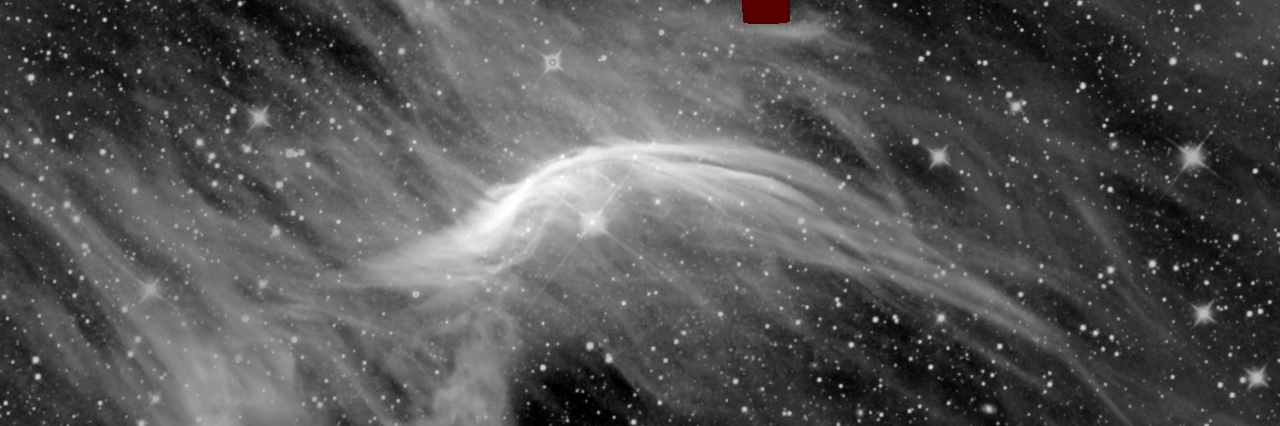
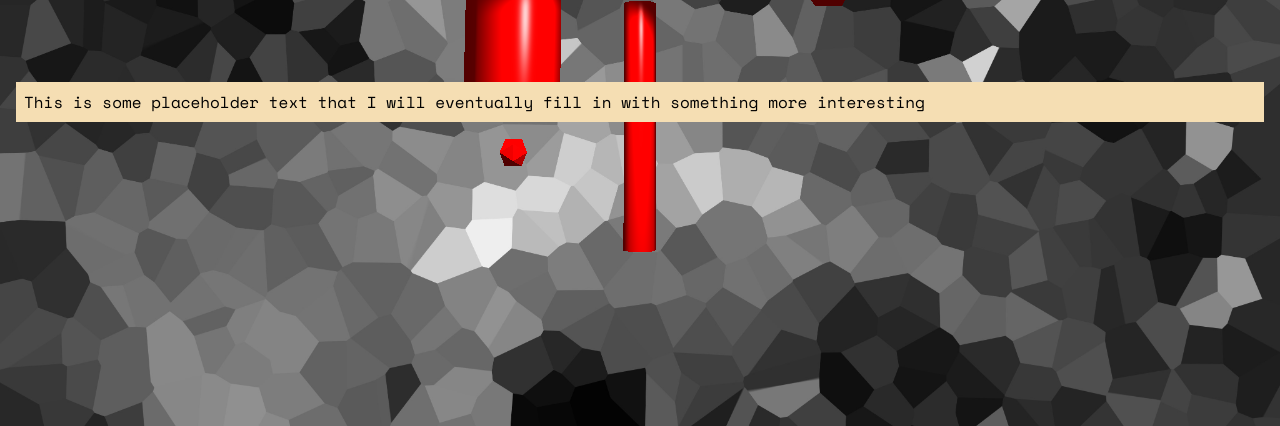
Before and after one commit to blakeface/dat-webgl, a website built with Parcel: page src/index.html in a window 1280 px wide. Shown: the part 390-816 px from the top of the page. Built offline with nearby package versions, Linux system fonts and the light colour scheme; what three-orbit-controls would draw is missing.

Commit message:
added random shapes

```diff
--- a/package.json
+++ b/package.json
@@ -20,6 +20,7 @@
   "author": "Blake Netzeband <blake.netzeband@gmail.com> (https://www.blakenetzeband.com)",
   "license": "ISC",
   "dependencies": {
+    "assets": "^3.0.0",
     "bulma": "^0.7.1",
     "dat": "^13.11.4",
     "node-sass": "^4.9.3",
--- a/src/index.html
+++ b/src/index.html
@@ -5,12 +5,13 @@
 	<meta name="viewport" content="width=device-width, initial-scale=1.0">
 	<meta http-equiv="X-UA-Compatible" content="IE=edge">
 	<link rel="stylesheet" href="style.css">
-	<title>WELCOME TO THE UNIVERSE!</title>
+	<link href="https://fonts.googleapis.com/css?family=Bungee+Shade|Space+Mono" rel="stylesheet">
+	<title>WELCOME TO THE DWEB!</title>
 </head>
 
 <body>
 	<section>
-		<h1>Welcome to KO</h1>
+		<h1>Welcome to The Distributed Web</h1>
 		<p>This is some placeholder text that I will eventually fill in with something more interesting</p>
 	</section>
 
--- a/src/index.js
+++ b/src/index.js
@@ -1,5 +1,4 @@
 import { dat } from './js/dat'
 import { threeScene } from './js/scene'
 
-dat()
-threeScene()
+threeScene(dat.downloads)
--- a/src/js/dat.js
+++ b/src/js/dat.js
@@ -1,6 +1,7 @@
-export function dat() {
-	let datPoints = 2
-	const datUrl = 'dat://3167d872cec0d2896009a4156409b9e1ce89638d030c42be7c4be02f4e967bf7/'
+export const dat = {
+	downloads: 5,
+	datUrl: 'dat://3167d872cec0d2896009a4156409b9e1ce89638d030c42be7c4be02f4e967bf7/',
+	getDatArchive: function() {
 		try	{
 			const archive = new DatArchive(datUrl)
 			const stat = archive.stat('/index.html')
@@ -9,4 +10,5 @@ export function dat() {
 			console.log(`Want to see something cool? Try this out over the dat protocol: ${datUrl}`)
 			console.log(`learn more at https://datproject.org/`)
 		}
+	},
 }
--- a/src/js/scene.js
+++ b/src/js/scene.js
@@ -3,19 +3,38 @@ import OrbitControls from 'three-orbit-controls'
 const orbitControls = OrbitControls(THREE)
 
 import { scene, renderer, camera, spotLight, dirLight, ground } from './three-assets'
-import { box, cylinder, icosahedron, plane } from './shapes'
+import { box, cylinder, hedron, plane } from './shapes'
 
-const shapes = [
+const shapeFunctions = [
 	box,
 	cylinder,
-	icosahedron,
+	hedron,
+	plane,
 ]
+let shapes = []
 
-function getRandomVector(){
-	return Array.from( {length: 3}, () => Math.floor(Math.random() * 10) )
+function getRandomVector() {
+	const plusOrMinus = Math.random() < 0.5 ? -1 : 1;
+	return Array.from( {length: 3}, () => Math.floor(Math.random() * 15) * plusOrMinus )
 }
 
-export function threeScene() {
+function getRandomShape(count) {
+	let params = {
+		width: Math.floor(Math.random() * window.innerWidth / (count*10)),
+		height: Math.floor(Math.random() * window.innerHeight / (count*10)),
+	}
+	// depth and radius are dependent on width and height
+	params.depth = (params.width < params.height) ? params.width : params.height
+	params.radius = (params.width < params.height)
+		? Math.floor(params.width / 3)
+		: Math.floor(params.height / 3)
+
+	const shape = shapeFunctions[ Math.floor(Math.random() * shapeFunctions.length) ](params)
+	shapes.push(shape)
+	return shape
+}
+
+export function threeScene(shapeCount) {
 
 	// create canvas element
 	document.body.appendChild( renderer.domElement )
@@ -26,12 +45,13 @@ export function threeScene() {
 	scene.add( dirLight )
 
 	// add objects
-	scene.add( ground )
-	shapes.forEach(shape => {
-		scene.add(shape)
+	for (var i = shapeCount - 1; i >= 0; i--) {
+		const shape = getRandomShape(shapeCount)
+		scene.add( shape )
 		const vector = getRandomVector()
+		console.log(vector)
 		shape.position.set(vector[0], vector[1], vector[2])
-	})
+	}
 
 	// add orbit controls
 	const controls = new orbitControls( camera, renderer.domElement );
--- a/src/js/shapes.js
+++ b/src/js/shapes.js
@@ -1,28 +1,48 @@
 import * as THREE from 'three'
 
-const material = new THREE.MeshPhongMaterial({
+const shinyMaterial = new THREE.MeshPhongMaterial({
 	color: 0xff0000,
   shininess: 100,
 })
 
 // box
-const bGeometry = new THREE.BoxGeometry( 1, 1, 1 )
-const box = new THREE.Mesh( bGeometry, material )
-box.castShadow = true
+function box(params) {
+	const geometry = new THREE.BoxGeometry(
+		params.width,
+		params.height,
+		params.depth
+	)
+	const box = new THREE.Mesh( geometry, shinyMaterial )
+	box.castShadow = true
+	return box;
+}
 
 // cylinder
-const cGeometry = new THREE.CylinderGeometry( 1, 1, 3, 10 )
-const cylinder = new THREE.Mesh( cGeometry, material )
-cylinder.castShadow = true
+function cylinder(params) {
+	const geometry = new THREE.CylinderGeometry(
+		params.radius, // top
+		params.radius, // bottom
+		params.height,
+	)
+	const cylinder = new THREE.Mesh( geometry, shinyMaterial )
+	cylinder.castShadow = true
+	return cylinder
+}
 
-// icosahedron
-const iGeometry = new THREE.IcosahedronGeometry()
-const icosahedron = new THREE.Mesh( iGeometry, material )
-icosahedron.castShadow = true
+// hedron
+function hedron(params) {
+	const geometry = new THREE.IcosahedronGeometry()
+	const hedron = new THREE.Mesh( geometry, shinyMaterial )
+	hedron.castShadow = true
+	return hedron
+}
 
 // plane
-const pGeometry = new THREE.PlaneGeometry( 5, 20, 32 );
-const plane = new THREE.Mesh( pGeometry, material );
-plane.castShadow = true
+function plane(params) {
+	const geometry = new THREE.PlaneGeometry( params.width, params.height );
+	const plane = new THREE.Mesh( geometry, shinyMaterial );
+	plane.castShadow = true
+	return plane
+}
 
-export { box, cylinder, icosahedron, plane }
+export { box, cylinder, hedron, plane }
--- a/src/js/three-assets.js
+++ b/src/js/three-assets.js
@@ -16,6 +16,8 @@ renderer.shadowMap.enabled = true
 // camera
 const camera = new THREE.PerspectiveCamera( 45, width / height, 0.1, 1000 )
 camera.position.z = 50
+camera.focalLength = 3
+
 
 // spot light
 const spotLight = new THREE.SpotLight( 0xffffff )
--- a/src/style.css
+++ b/src/style.css
@@ -1,22 +1,32 @@
 body {
-	background: url('assets/zeta-ophiuchi.jpg');
+	background: url('./assets/zeta-ophiuchi-crystallize.jpg');
 	background-size: cover;
 	background-repeat: no-repeat;
 	height: 100vh;
 	width: 100vw;
 }
 
-h1
-, p {
+h1 {
+	font-family: 'Bungee Shade', serif;
+	font-size: 8vw;
 	padding: 1rem;
+	color: #f5deb3;
+}
+
+p
+, a {
+	font-family: 'Space Mono', monospace;
+	padding: 0.5rem;
+	margin: 1rem;
+	background: #f5deb3;
 }
 
 canvas, section {
 	position: absolute;
 	top: 0;
+	left: 0;
 }
 
 section {
 	z-index: 5;
-	color: #f5deb3;
 }
```
Also changed, not shown: src/assets/zeta-ophiuchi-crystallize.jpg (added), 1 other file. Lines whose indentation alone changed are shown as unchanged.
